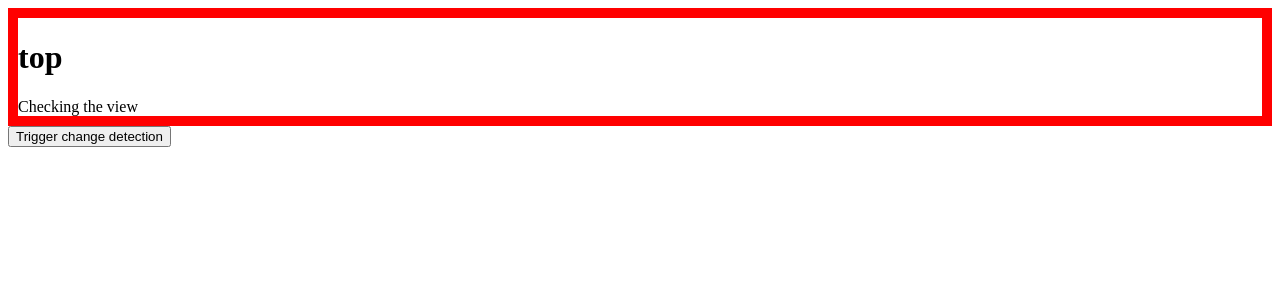
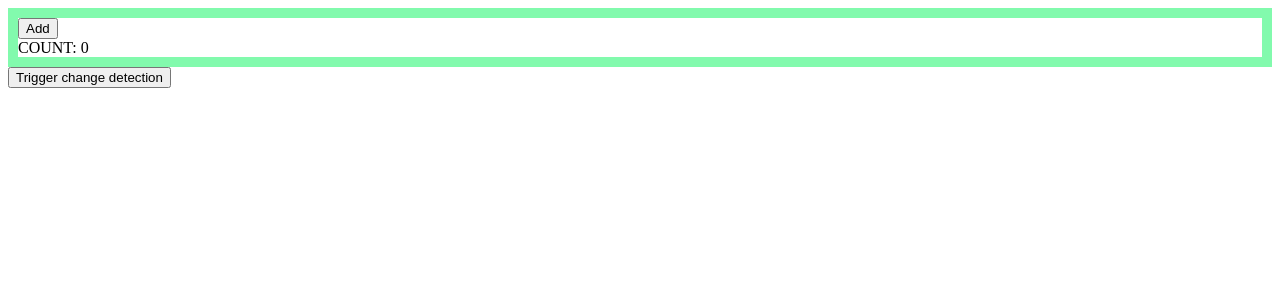
Before and after one commit to eladcandroid/angular-advanced, an Angular app: page / in a window 1280 px wide. Shown: the top 300 px of the page. Built offline with nearby package versions, Linux system fonts and the light colour scheme.

Commit message:
init branch

```diff
--- a/src/app/app.component.ts
+++ b/src/app/app.component.ts
@@ -3,7 +3,7 @@ import { Component } from '@angular/core';
 @Component({
   selector: 'app-root',
   template: `
-    <tooltip [config]="config"></tooltip>
+    <counter></counter>
     <button (click)="onClick()">Trigger change detection</button>
   `
 })
--- a/src/app/app.module.ts
+++ b/src/app/app.module.ts
@@ -4,9 +4,10 @@ import { NgModule } from '@angular/core';
 import { AppComponent } from './app.component';
 import { HelloComponent } from './hello/hello.component';
 import { TooltipComponent } from './tooltip/tooltip.component';
+import { CounterComponent } from './counter/counter.component';
 
 @NgModule({
-  declarations: [AppComponent, HelloComponent, TooltipComponent],
+  declarations: [AppComponent, HelloComponent, TooltipComponent, CounterComponent],
   imports: [BrowserModule],
   providers: [],
   bootstrap: [AppComponent]
--- /dev/null
+++ b/src/app/counter/counter.component.ts
@@ -0,0 +1,32 @@
+import { Component, ChangeDetectionStrategy } from '@angular/core';
+
+@Component({
+  selector: 'counter',
+  template: `
+    <div style="border: 10px solid #82faad">
+      <button (click)="add()">Add</button><br />
+      COUNT: {{ count }}
+    </div>
+  `,
+  changeDetection: ChangeDetectionStrategy.OnPush
+})
+export class CounterComponent {
+  count = 0;
+
+  constructor() {
+    setTimeout(() => (this.count = 5), 0);
+
+    setInterval(() => (this.count = 5), 100);
+
+    Promise.resolve().then(() => (this.count = 5));
+
+    // AND ALSO WHEN WE CALL API
+    // this.http.get('https://count.com').subscribe(res => {
+    //   this.count = res;
+    // });
+  }
+
+  add() {
+    this.count++;
+  }
+}
```
